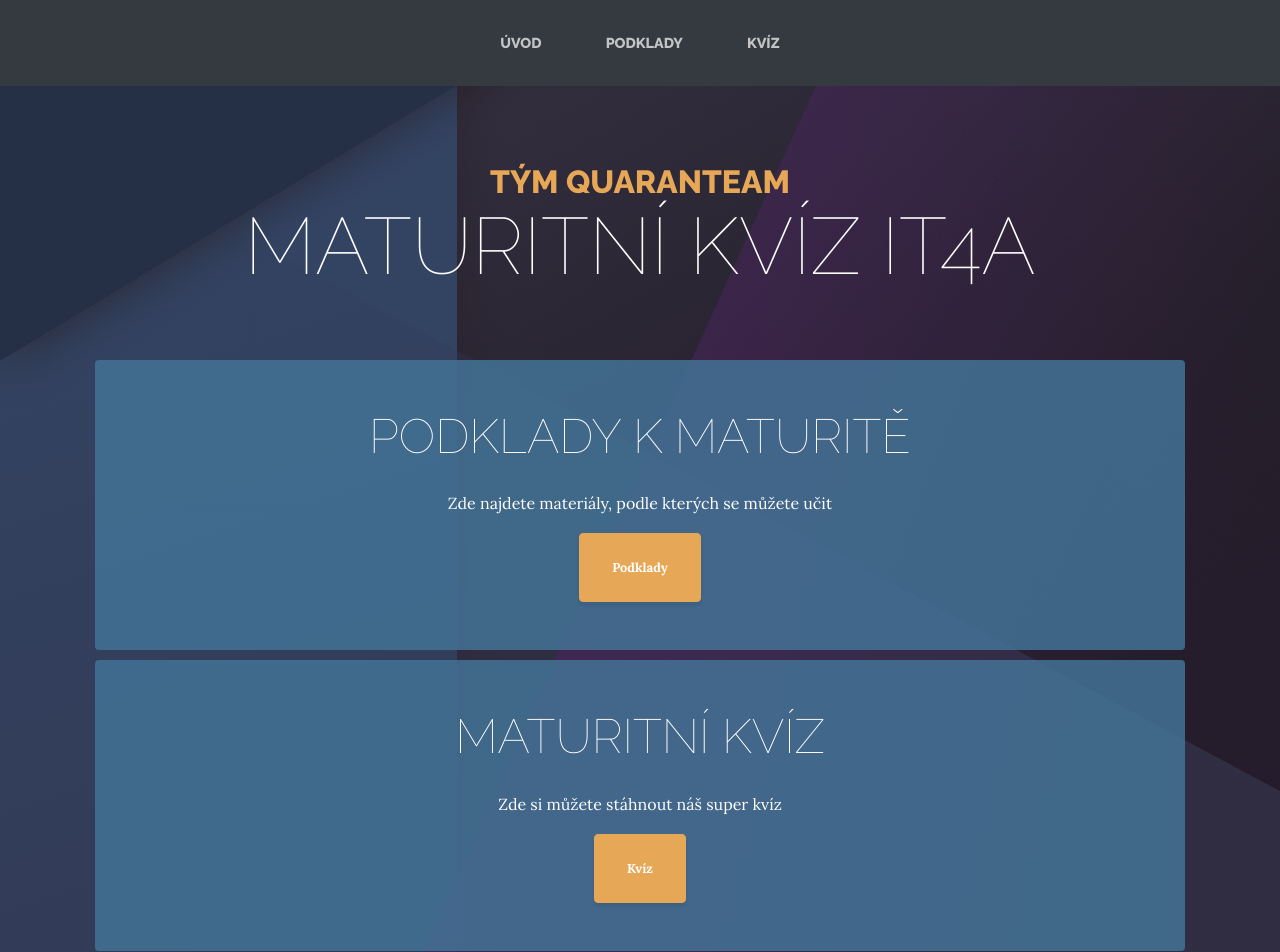
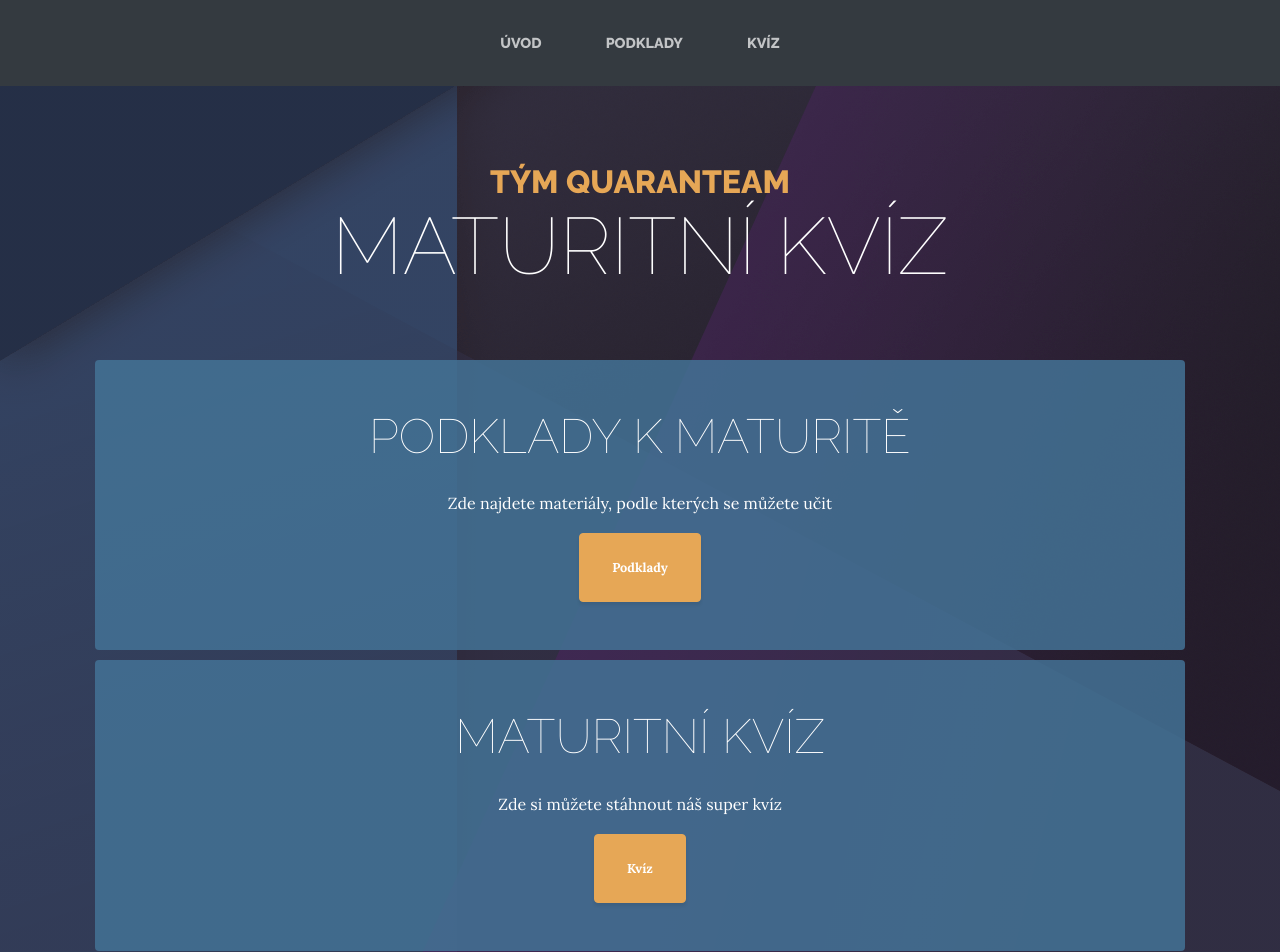
Before and after one commit to quaranteam11/quaranteam11.github.io, a plain HTML site: page index.html in a window 1280 px wide. Shown: the top 952 px of the page. Drawn offline with Linux system fonts and the light colour scheme.

Commit message:
Initial commit

```diff
--- a/index.html
+++ b/index.html
@@ -27,7 +27,7 @@
             </div>
         </div>
     </nav>
-    <h1 class="text-center text-white d-none d-lg-block site-heading"><span class="text-primary site-heading-upper mb-3">tým quaranteam</span><span class="site-heading-lower">Maturitní kvíz IT4a</span></h1>
+    <h1 class="text-center text-white d-none d-lg-block site-heading"><span class="text-primary site-heading-upper mb-3">tým quaranteam</span><span class="site-heading-lower">Maturitní kvíz</span></h1>
     <section class="page-section clearfix">
         <div class="container">
             <div class="intro-text left-0 text-centerfaded p-5 rounded bg-faded text-center" style="margin: 10px;background: rgba(67,115,150,0.85);border-width: 3px;border-radius: 3px;">
```
Also changed, not shown: kviz.html (+1 -1 lines).
